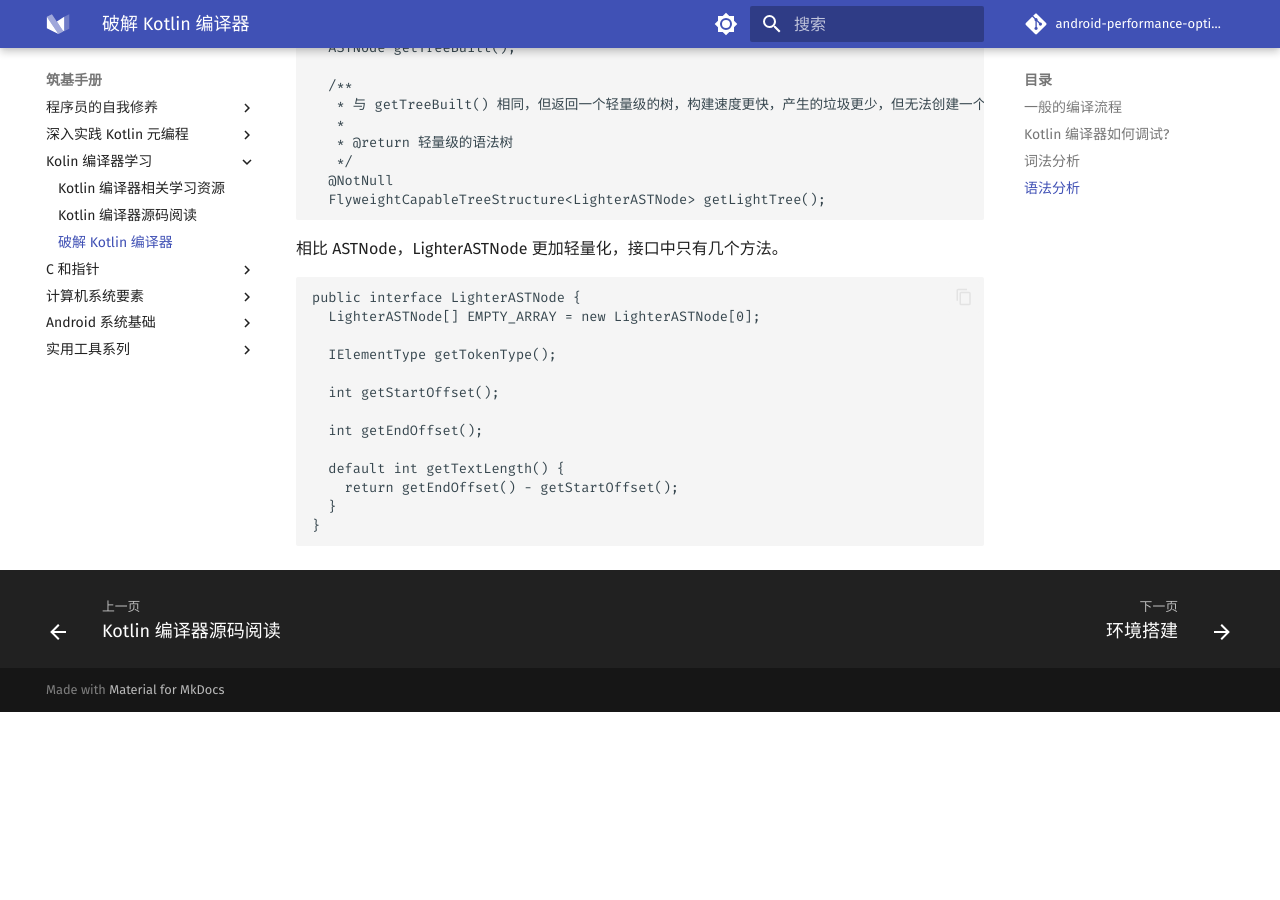
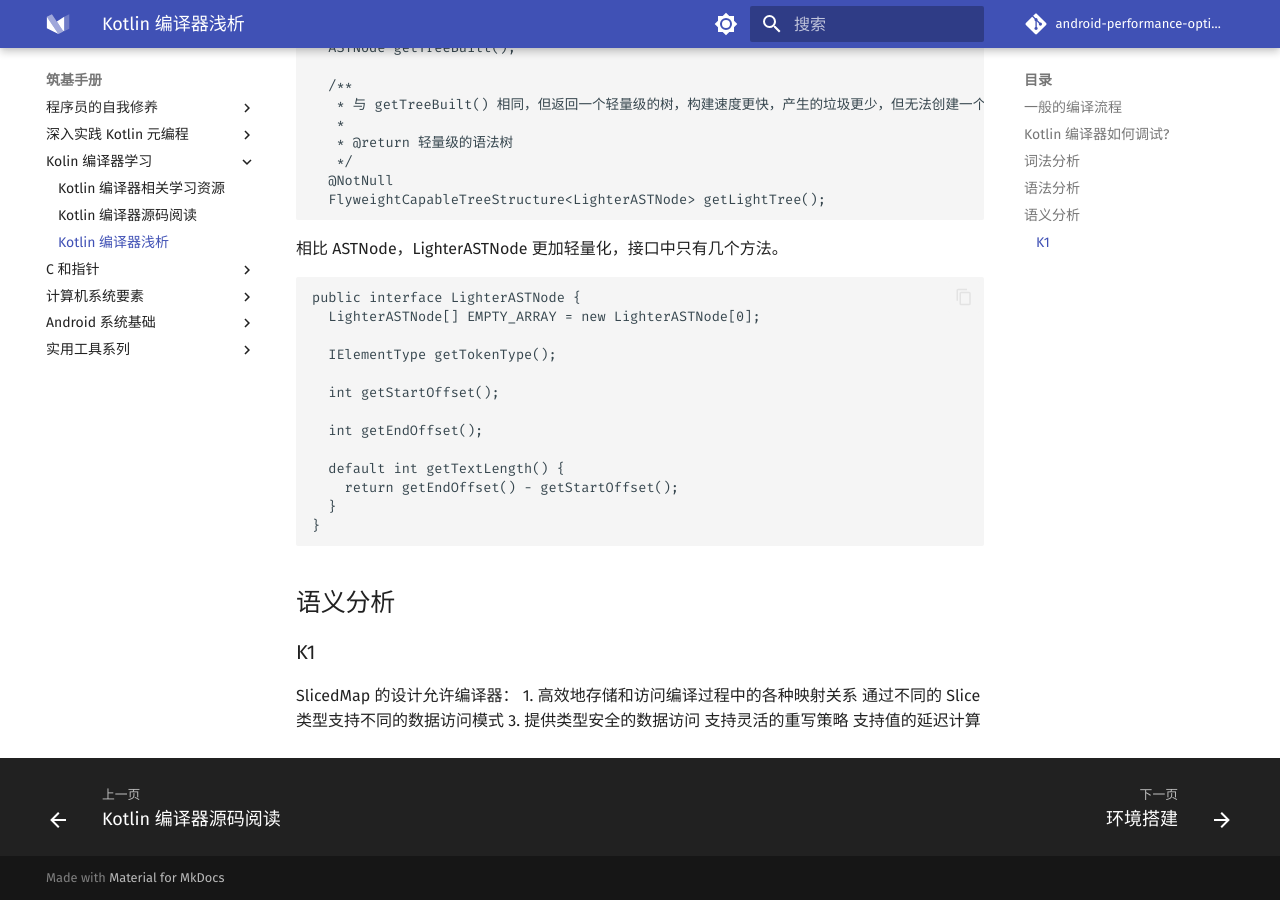
Before and after one commit to android-performance-optimization/homepage, an MkDocs documentation site: the page built from docs/foundation/kotlin-compiler-learn/kotlin-compiler-source.md, in a window 1280 px wide and 900 px high, scrolled down 2738 px. Built offline with MkDocs 1.6.1 and Material for MkDocs 9.7.7, drawn with Linux system fonts in a browser that asks for light colours; comment, search, counter and statistics services are not loaded; before the commit the page ends 3450 px from its top, so only the background shows below that; some of the changed text lies outside the part shown.

Commit message:
ADD: november monthly

````diff
--- a/docs/foundation/kotlin-compiler-learn/kotlin-compiler-source.md
+++ b/docs/foundation/kotlin-compiler-learn/kotlin-compiler-source.md
@@ -1,4 +1,4 @@
-# 破解 Kotlin 编译器
+# Kotlin 编译器浅析
 
 ## 一般的编译流程
 编译器一般由以下几个部分组成：
@@ -119,3 +119,12 @@ public interface LighterASTNode {
   }
 }
 ```
+
+## 语义分析
+### K1
+SlicedMap 的设计允许编译器：
+1. 高效地存储和访问编译过程中的各种映射关系
+通过不同的 Slice 类型支持不同的数据访问模式
+3. 提供类型安全的数据访问
+支持灵活的重写策略
+支持值的延迟计算
````
Also changed, not shown: docs/news/2024/news-2024-11.md (+28 -0 lines).
